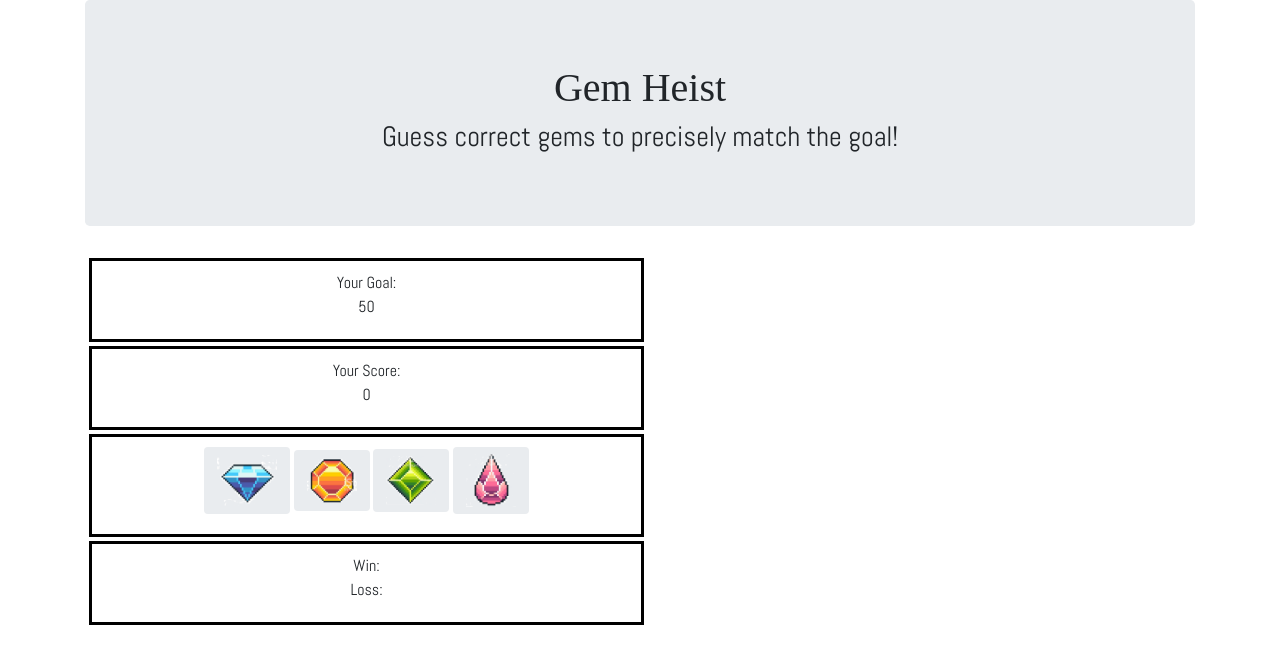
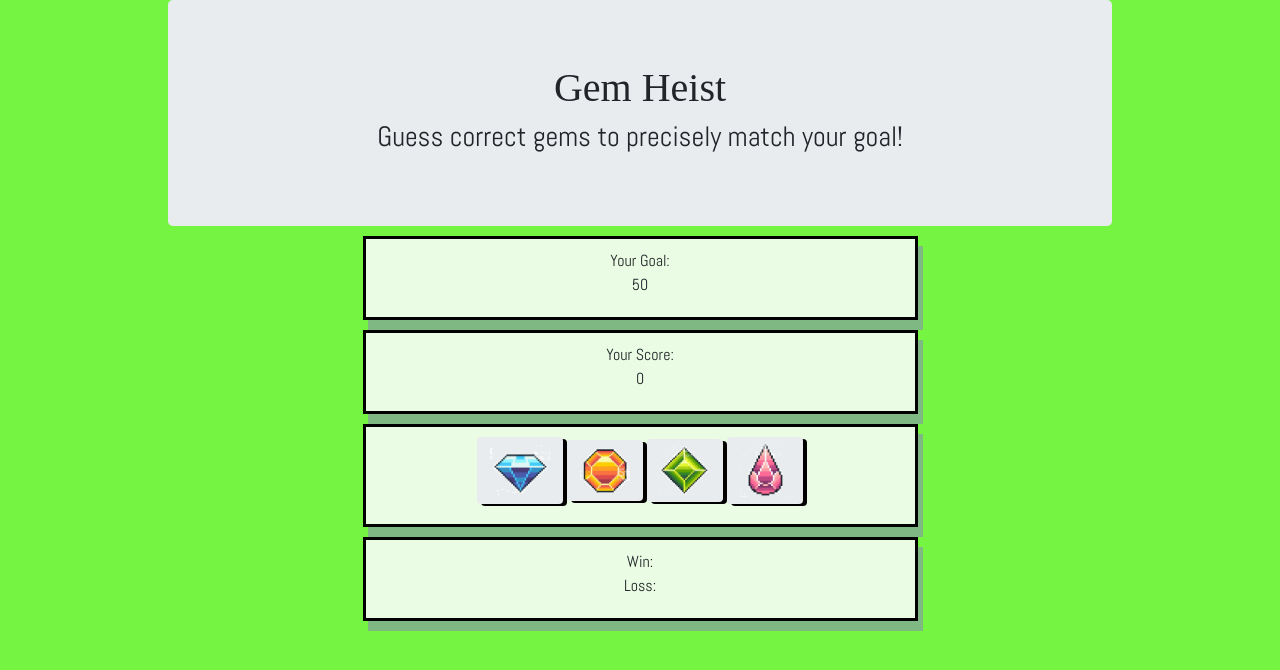
Before and after one commit to fahad011686/unit-4-game, a plain HTML site: page index.html in a window 1280 px wide. Drawn offline with nearby package versions, Linux system fonts and the light colour scheme.

Commit message:
Stylized site with css.

```diff
--- a/assets/css/style.css
+++ b/assets/css/style.css
@@ -1,4 +1,5 @@
 body {
+    background-color: #75f542;
     font-family: 'Abel', sans-serif;
 }
 
@@ -6,14 +7,23 @@ h1 {
     font-family: none;
 }
 
+.jumbotron {
+    margin: 0 auto;
+
+    max-width: 85%;
+}
 .btn {
     background-color: #e9ecef;
+    box-shadow: 4px 2px;
 }
 
 .col-lg-6 {
-    margin: auto;
+    margin: 10px auto;
+    width: 85%;
+    background-color: #eafce3;
+    box-shadow: 5px 10px #7fb882;
+
     border: 3px solid black;
-    margin: 4px;
     padding: 10px 10px 20px 10px;
     text-align: center;
 }
--- a/index.html
+++ b/index.html
@@ -17,7 +17,7 @@
 
         <div class="jumbotron">
             <h1 class="text-center">Gem Heist</h1>
-            <h3 class="text-center">Guess correct gems to precisely match the goal!</h3>
+            <h3 class="text-center">Guess correct gems to precisely match your goal!</h3>
         </div>
 
 
```
